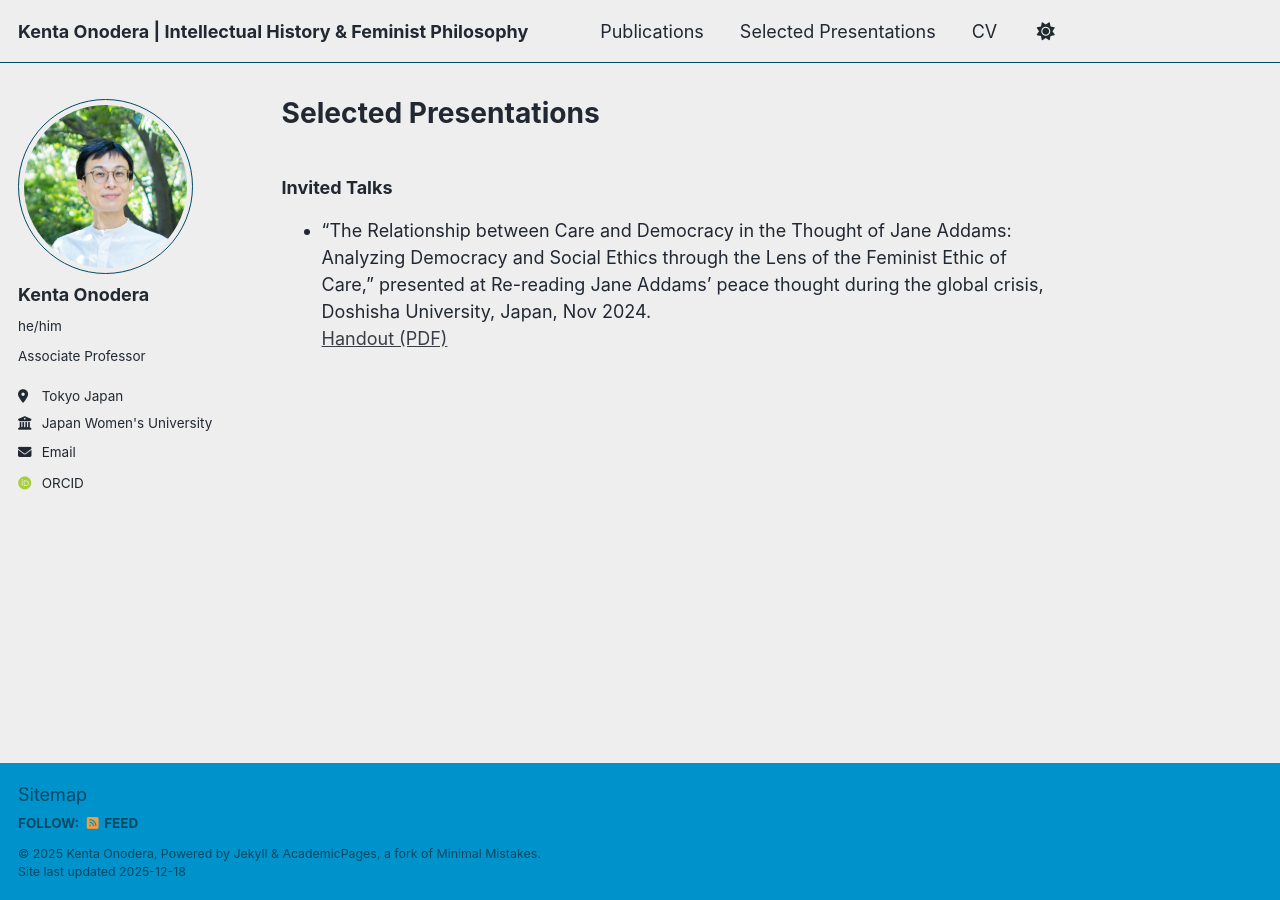
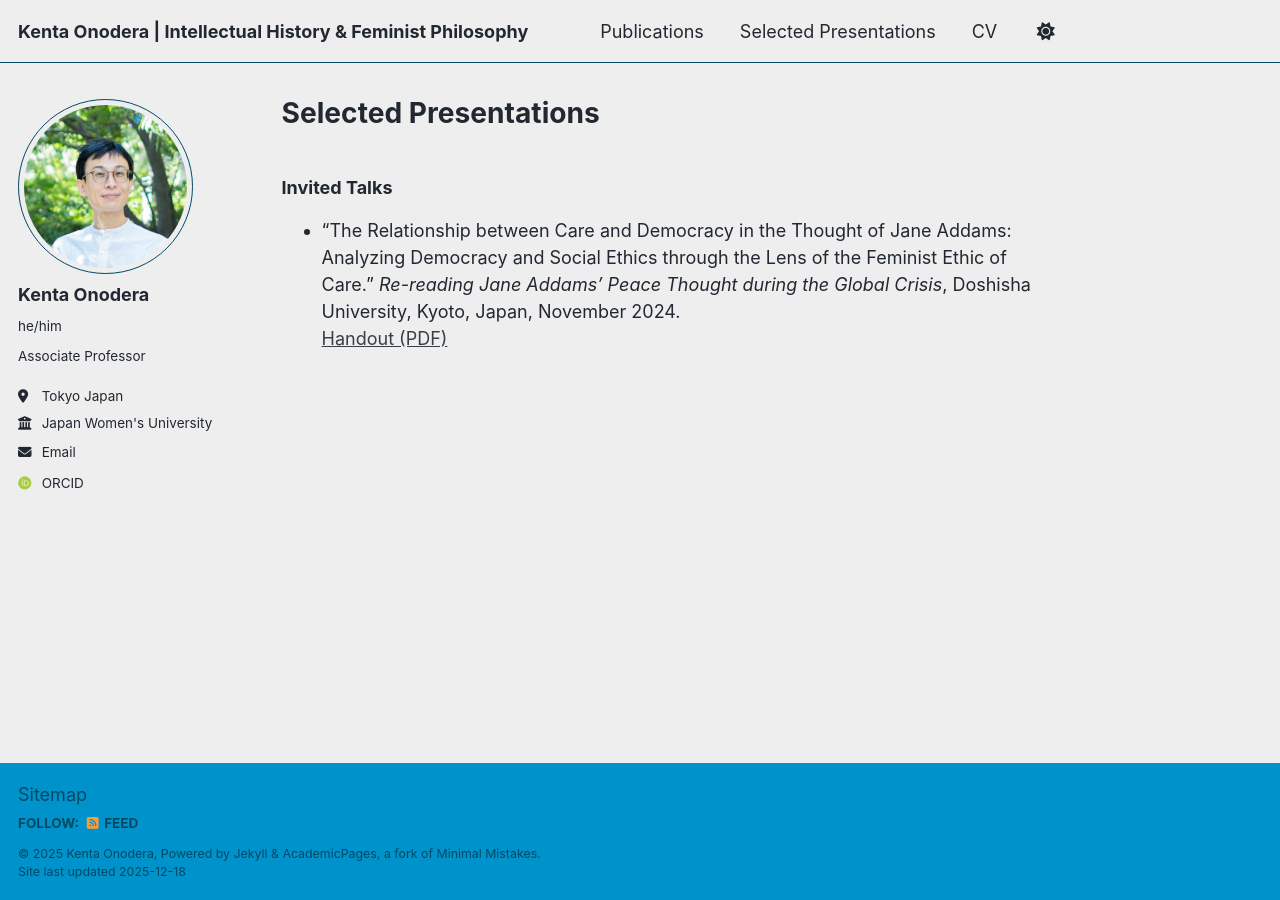
Before and after one commit to kenta-onodera/kenta-onodera.github.io, a Jekyll site: the page built from _pages/presentations.md, in a window 1280 px wide. Built offline with Jekyll 4.4.1, drawn with Linux system fonts in a browser that asks for light colours; some web fonts are replaced; a script bundle is joined from its source files by our own code; library files that are not in the unit come from our copies.

Commit message:
Update presentations-list.md

```diff
--- a/_includes/presentations-list.md
+++ b/_includes/presentations-list.md
@@ -1,3 +1,3 @@
 ### Invited Talks
-- "The Relationship between Care and Democracy in the Thought of Jane Addams: Analyzing Democracy and Social Ethics through the Lens of the Feminist Ethic of Care," presented at Re-reading Jane Addams' peace thought during the global crisis, Doshisha University, Japan, Nov 2024.
+- "The Relationship between Care and Democracy in the Thought of Jane Addams: Analyzing Democracy and Social Ethics through the Lens of the Feminist Ethic of Care." *Re-reading Jane Addams' Peace Thought during the Global Crisis*, Doshisha University, Kyoto, Japan, November 2024.
 [Handout (PDF)](/files/202411_Doshisha_Handout.pdf)
```
